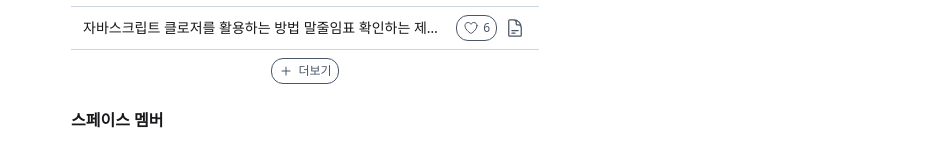
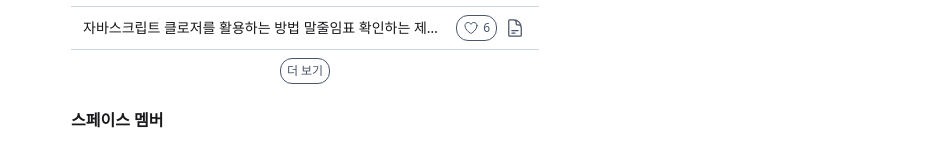
Before and after one commit to Team-TenTen/LinkHub-FE, a Next.js app: page /space/1 in a window 1280 px wide. Shown: the part 551-699 px from the top of the page, without its empty margins (335-1280 px from the left). Built offline with nearby package versions, Linux system fonts and the light colour scheme; a web font is replaced by a local one.

Commit message:
refactor: #43 - 더보기 text를 상수로 변경

```diff
--- a/src/app/(routes)/space/[spaceId]/page.tsx
+++ b/src/app/(routes)/space/[spaceId]/page.tsx
@@ -3,6 +3,7 @@
 import { useState } from 'react'
 import { Dropdown, LinkList, SpaceMemberList } from '@/components'
 import Button from '@/components/common/Button/Button'
+import { MORE_TEXT } from '@/components/common/LinkList/constants'
 import useViewLink from '@/components/common/LinkList/hooks/useViewLink'
 import Space from '@/components/common/Space/Space'
 import Tab from '@/components/common/Tab/Tab'
@@ -116,7 +117,7 @@ const SpacePage = () => {
         />
         <div className="flex justify-center py-2">
           <Button className="button button-round button-white">
-            <PlusSmallIcon className="h-4 w-4" /> 더보기
+            {MORE_TEXT}
           </Button>
         </div>
         <SpaceMemberList members={mock_memberData} />
--- a/src/components/common/LinkList/constants/index.ts
+++ b/src/components/common/LinkList/constants/index.ts
@@ -1 +1,2 @@
 export const ADD_LINK = '+ 링크 추가하기'
+export const MORE_TEXT = '더 보기'
```
